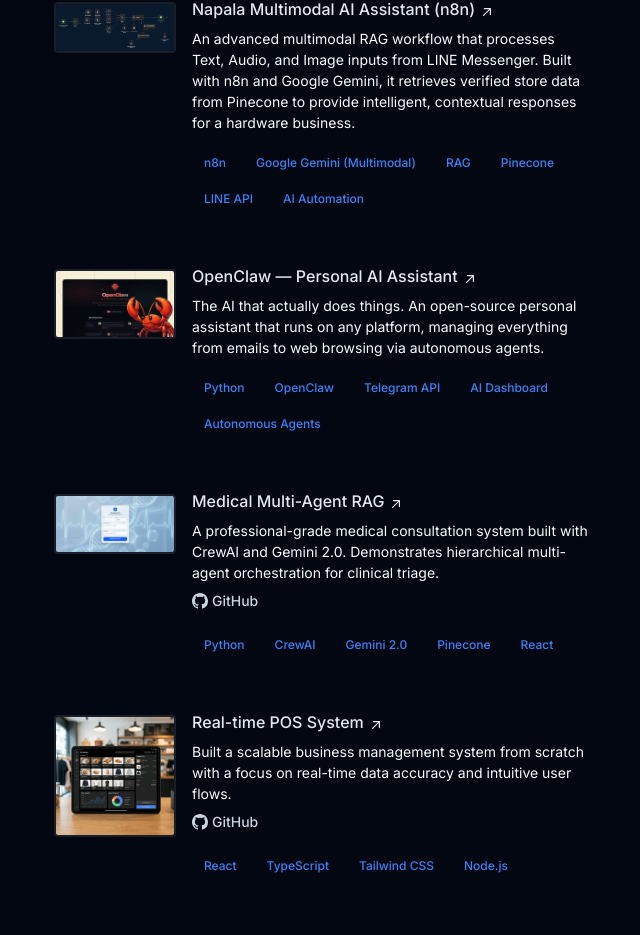
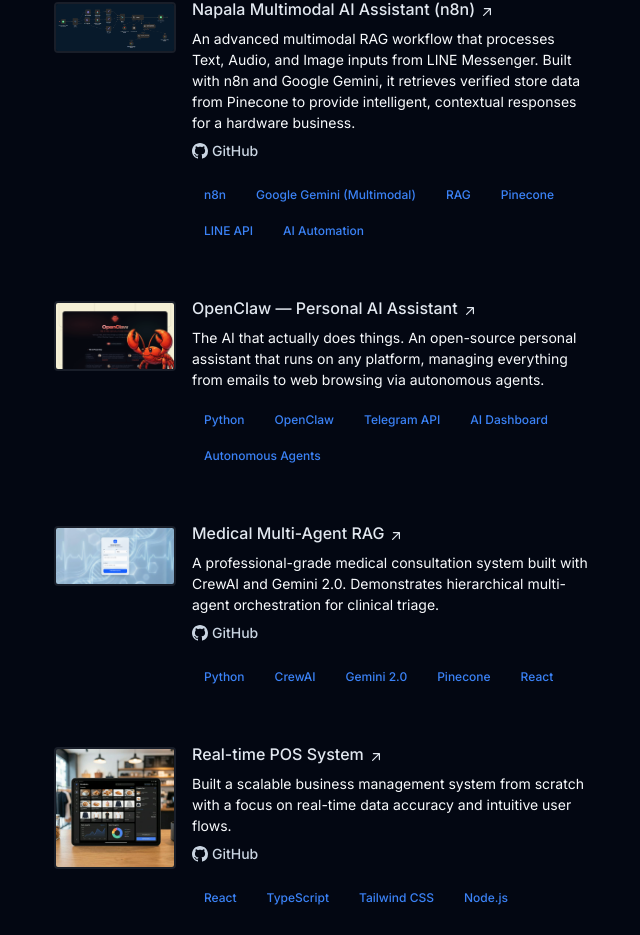
Before and after one commit to chatcha1234/Portfolio2, a React (Vite) app: page / in a window 1280 px wide. Shown: the part 2076-3011 px from the top of the page, without its empty margins (594-1234 px from the left). Built offline with nearby package versions, Linux system fonts and the light colour scheme.

Commit message:
feat: link n8n project to official AI-Workflows repository

```diff
--- a/src/App.jsx
+++ b/src/App.jsx
@@ -301,6 +301,7 @@
                     title="Napala Multimodal AI Assistant (n8n)"
                     image="/projects/n8n-chatbot.png"
                     description="An advanced multimodal RAG workflow that processes Text, Audio, and Image inputs from LINE Messenger. Built with n8n and Google Gemini, it retrieves verified store data from Pinecone to provide intelligent, contextual responses for a hardware business."
+                    link="https://github.com/chatcha1234/AI-Workflows"
                     tags={[
                       "n8n",
                       "Google Gemini (Multimodal)",
```
